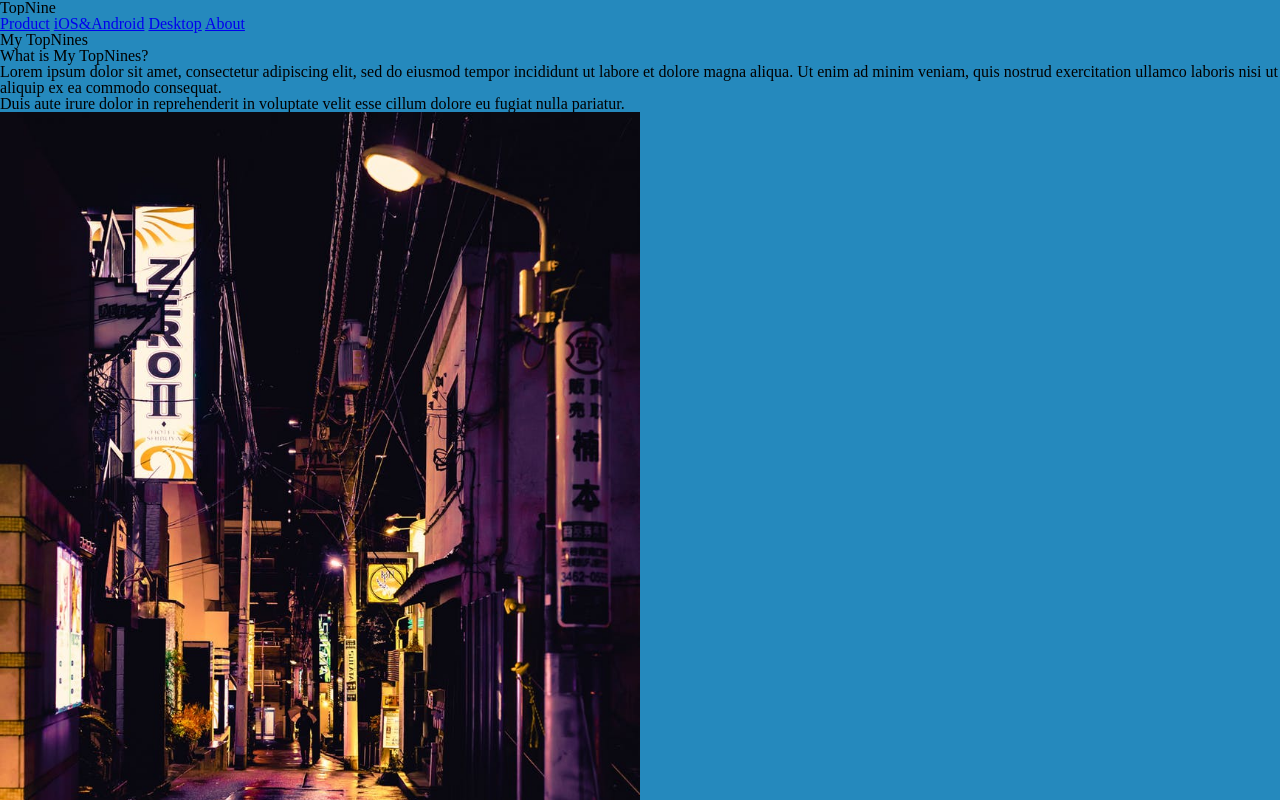
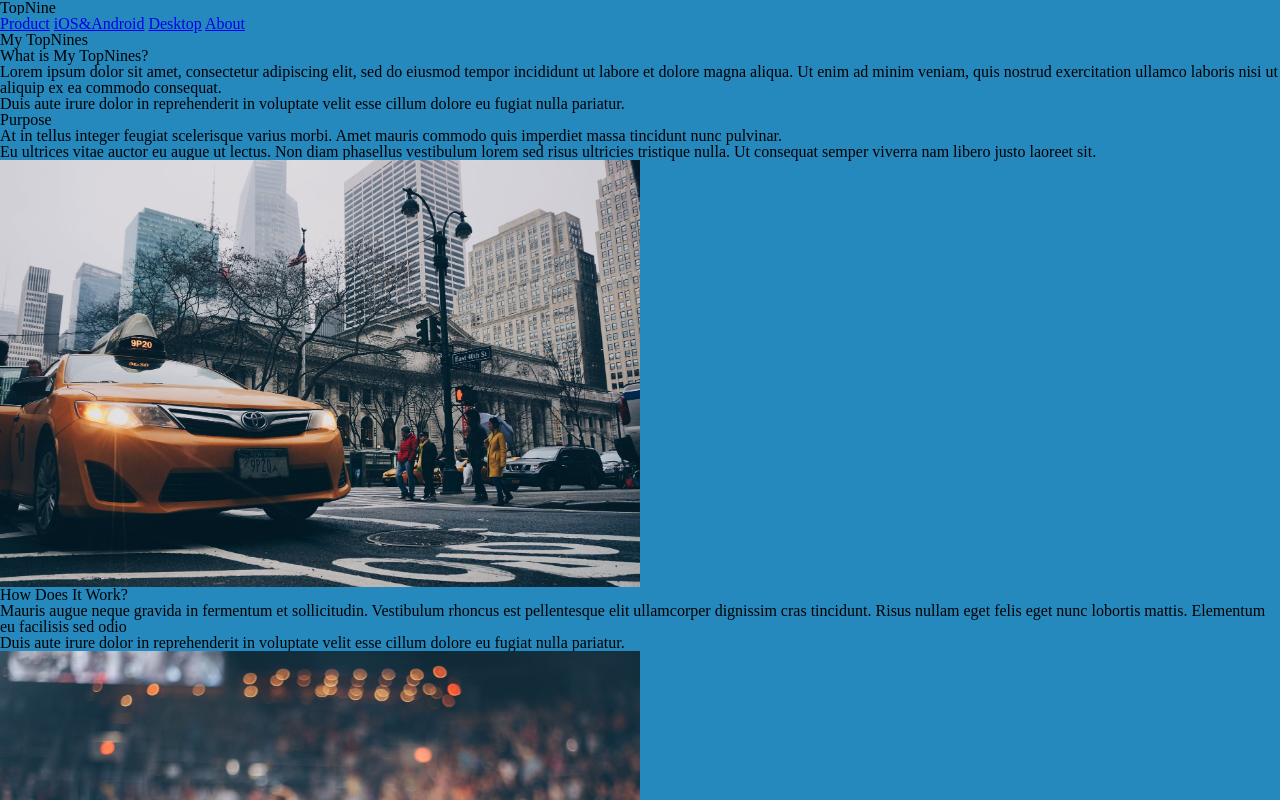
Before and after one commit to Build-Week-My-Top-Nine/WEB-UI-Sam, a plain HTML site: page Index.html in a window 1280 px wide. Shown: the top 800 px of the page. Drawn offline with Linux system fonts and the light colour scheme.

Commit message:
rearranged images

```diff
--- a/Index.html
+++ b/Index.html
@@ -26,10 +26,10 @@
     <header>
         <h1>My TopNines</h1>
         <div class="intro">
-                <h3>What is My TopNines?</h3>
-                <p>Lorem ipsum dolor sit amet, consectetur adipiscing elit, sed do eiusmod tempor incididunt ut labore et dolore magna aliqua. Ut enim ad minim veniam, quis nostrud exercitation ullamco laboris nisi ut aliquip ex ea commodo consequat. </p>
-                <p>Duis aute irure dolor in reprehenderit in voluptate velit esse cillum dolore eu fugiat nulla pariatur.</p>
-                <img src="Image-assets/alley.jpeg">
+            <h3>What is My TopNines?</h3>
+            <p>Lorem ipsum dolor sit amet, consectetur adipiscing elit, sed do eiusmod tempor incididunt ut labore et dolore magna aliqua. Ut enim ad minim veniam, quis nostrud exercitation ullamco laboris nisi ut aliquip ex ea commodo consequat. </p>
+            <p>Duis aute irure dolor in reprehenderit in voluptate velit esse cillum dolore eu fugiat nulla pariatur.</p>
+            <!-- <img src="Image-assets/alley.jpeg"> -->
         </div>
     </header>
     <section class="main-content">
--- a/Less/header.less
+++ b/Less/header.less
@@ -1,5 +1,7 @@
-header{
-    img{
-        width: 25%;
-    };
-};
+// header{
+//     display: flex;
+
+//     img{
+//         width:20%;
+//     }
+// };
```
